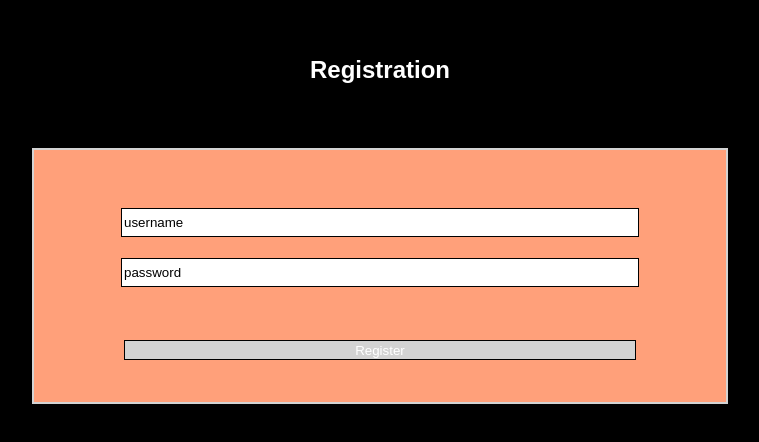
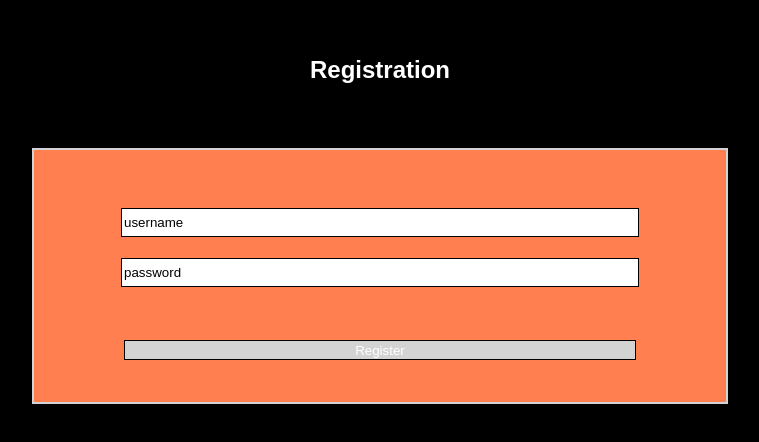
Before and after one commit to empowered-conversations/ec-frontend, a React (Create React App) app in the folder empowered-conversation/: page / in a window 1280 px wide. Shown: the part 170-612 px from the top of the page, without its empty margins (260-1019 px from the left). Built offline with nearby package versions, Linux system fonts and the light colour scheme.

Commit message:
change color to coral

```diff
--- a/empowered-conversation/src/App.css
+++ b/empowered-conversation/src/App.css
@@ -15,7 +15,7 @@
 }
 
 .regis_form {
-  background-color: lightsalmon;
+  background-color: coral;
   width: 50%;
   height: 200px;
   margin: 5% 0 0 0;
@@ -79,7 +79,7 @@
 }
 
 .login_form {
-  background-color: lightsalmon;
+  background-color: coral;
   width: 50%;
   height: 200px;
   margin: 5% 0 0 0;
```
